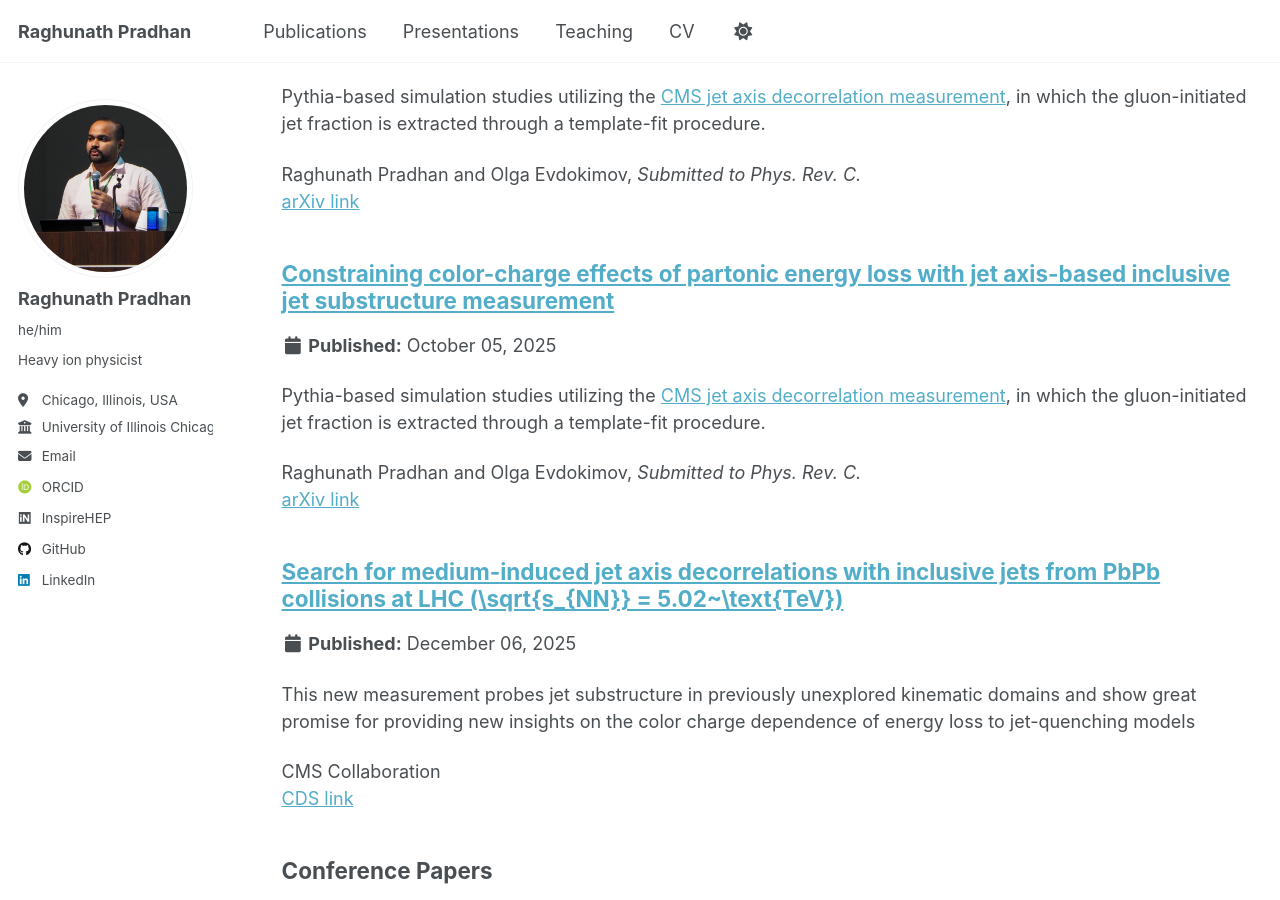
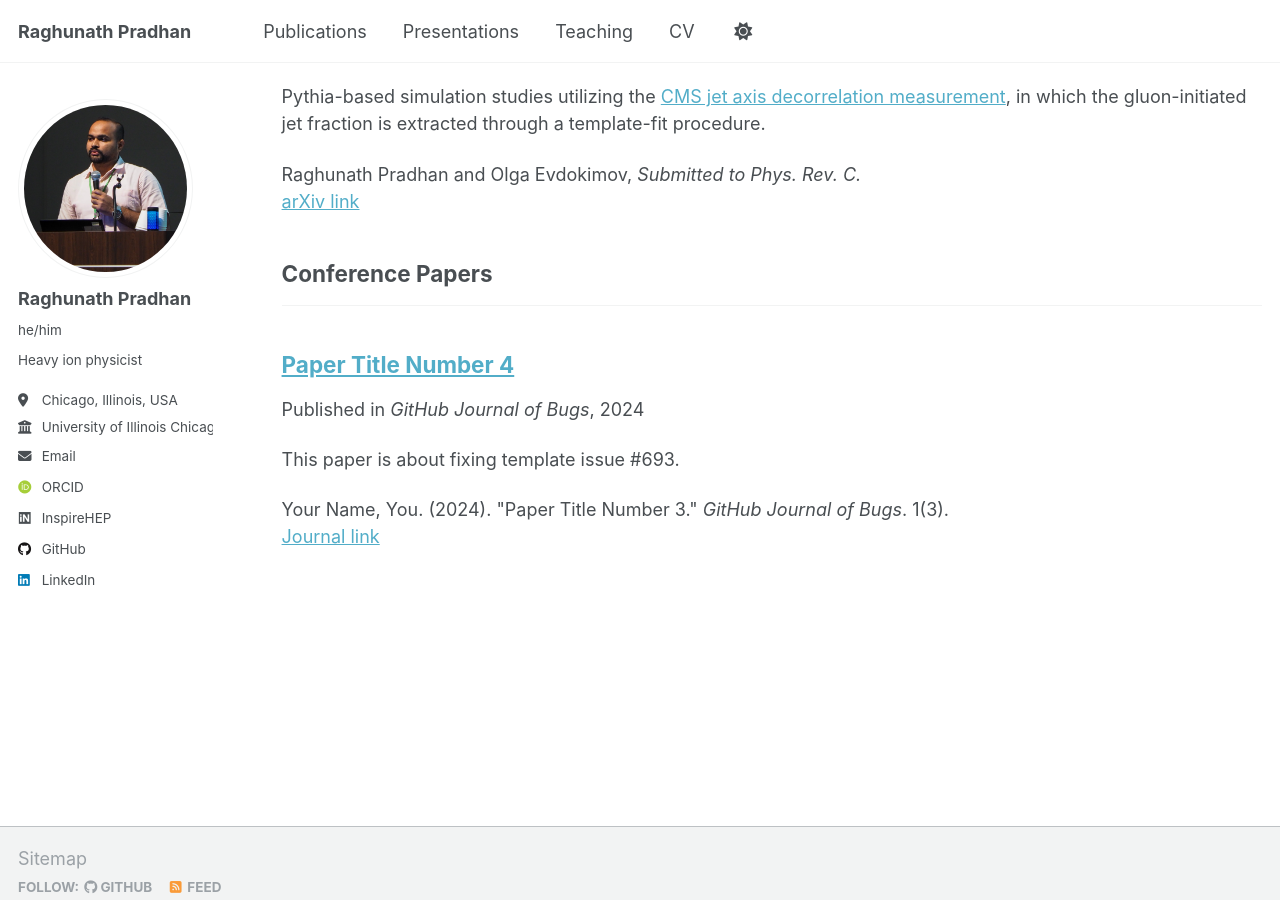
Before and after one commit to RAGHUMATAPITA/RAGHUMATAPITA.github.io, a Jekyll site: the page built from _pages/publications.html, in a window 1280 px wide and 900 px high, scrolled down 887 px. Built offline with Jekyll 4.4.1, drawn with Linux system fonts in a browser that asks for light colours; some web fonts are replaced; a script that is not in the unit is left out.

Commit message:
updating publications

```diff
--- a/_publications/2025-JetAxisPythiaSimm.md
+++ /dev/null
@@ -1,10 +0,0 @@
----
-title: "Constraining color-charge effects of partonic energy loss with jet axis-based inclusive jet substructure measurement"
-collection: publications
-category: manuscripts
-permalink: /publication/2025-JetAxisPythiaSimm
-excerpt: 'Pythia-based simulation studies utilizing the <a href="https://doi.org/10.1007/JHEP06(2025)120">CMS jet axis decorrelation measurement</a>, in which the gluon-initiated jet fraction is extracted through a template-fit procedure.'
-slidesurl: 'https://doi.org/10.48550/arXiv.2507.02725'
-citation: 'Raghunath Pradhan and Olga Evdokimov, <i>Submitted to Phys. Rev. C.</i>'
----
-This study investigates the color-charge dependence of parton energy loss in the quark-gluon plasma (QGP) medium and the associated relative modifications of quark and gluon jet fractions compared to vacuum, using jet axis decorrelation observables. Recent CMS jet axis decorrelation measurements in PbPb collisions at 5.02 TeV are interpreted using Pythia simulations with varied quark/gluon jet compositions and emulated color-charge dependent energy loss. A template-fit procedure is employed to estimate the limits on gluon jet fractions in the published CMS data and average shift in jet momentum due to quenching for quark- and gluon-initiated jets traversing the QGP. The extracted gluon jet fractions and the estimated quark and gluon energy losses based on this study of jet axis decorrelations are found to be consistent with other model calculations based on inclusive observables. This work illustrates the use of jet substructure measurements for providing constraints on the color-charge dependence of parton energy loss and offers valuable insights for jet quenching models.
```
Also changed, not shown: _publications/2024-JetAxisinData.md (+4 -2 lines), 2 other files.
